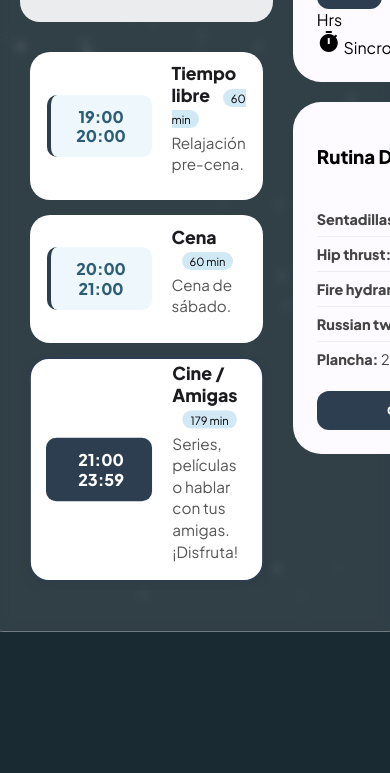
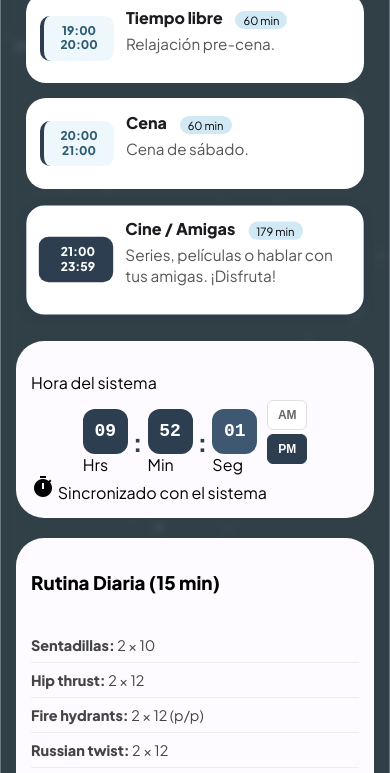
Before and after one commit to NovaSystem-DG/New-me, a plain HTML site: page index.html in a window 390 px wide. Shown: the part 193-966 px from the top of the page. Before the commit the page ends 844 px from the top, so only its background shows below. Drawn offline with Linux system fonts and the light colour scheme.

Commit message:
first commit

```diff
--- a/style.css
+++ b/style.css
@@ -345,3 +345,79 @@ h2#current-day-title {
     transform: translateY(-2px);
     filter: brightness(1.1);
 }
+
+/* =========================================
+   7. DISEÑO RESPONSIVE (CELULARES)
+   ========================================= */
+
+@media (max-width: 850px) {
+    /* 1. Cambiamos el grid a una sola columna */
+    .main-container {
+        grid-template-columns: 1fr;
+        width: 95%;
+        padding: 15px;
+        gap: 15px;
+    }
+
+    /* 2. Ajustamos la cabecera para que no ocupe tanto espacio */
+    h2#current-day-title {
+        font-size: 1.8rem;
+    }
+
+    /* 3. El reloj: lo hacemos más compacto */
+    .time-inputs {
+        justify-content: center; /* Centramos el reloj en móvil */
+    }
+
+    .time-val {
+        width: 55px;
+        height: 55px;
+        font-size: 22px;
+    }
+
+    /* 4. Lista de tareas: permitimos que ocupe el alto necesario */
+    .scrollable-list {
+        max-height: none; /* Quitamos el límite de altura para que fluya mejor */
+        padding-right: 0;
+    }
+
+    /* 5. Tarjetas de tareas: ajustamos el espaciado interno */
+    .task-card {
+        flex-direction: row; /* Mantenemos horizontal, o usa column si es muy pequeño */
+        padding: 12px;
+    }
+
+    .time-tag {
+        min-width: 70px;
+        font-size: 0.85rem;
+        padding: 8px 5px;
+    }
+
+    .task-info {
+        padding-left: 12px;
+    }
+
+    .task-info strong {
+        font-size: 1rem;
+    }
+
+    /* 6. Widget lateral (ahora abajo): aseguramos que no se estire raro */
+    .widget {
+        padding: 15px;
+        order: -1; /* OPCIONAL: Esto pone el reloj ARRIBA de la lista en el cel */
+    }
+}
+
+/* Ajuste extra para pantallas muy pequeñas (iPhone SE / mini) */
+@media (max-width: 400px) {
+    .time-val {
+        width: 45px;
+        height: 45px;
+        font-size: 18px;
+    }
+
+    .time-tag {
+        min-width: 60px;
+        font-size: 0.75rem;
+    }
+}
```
